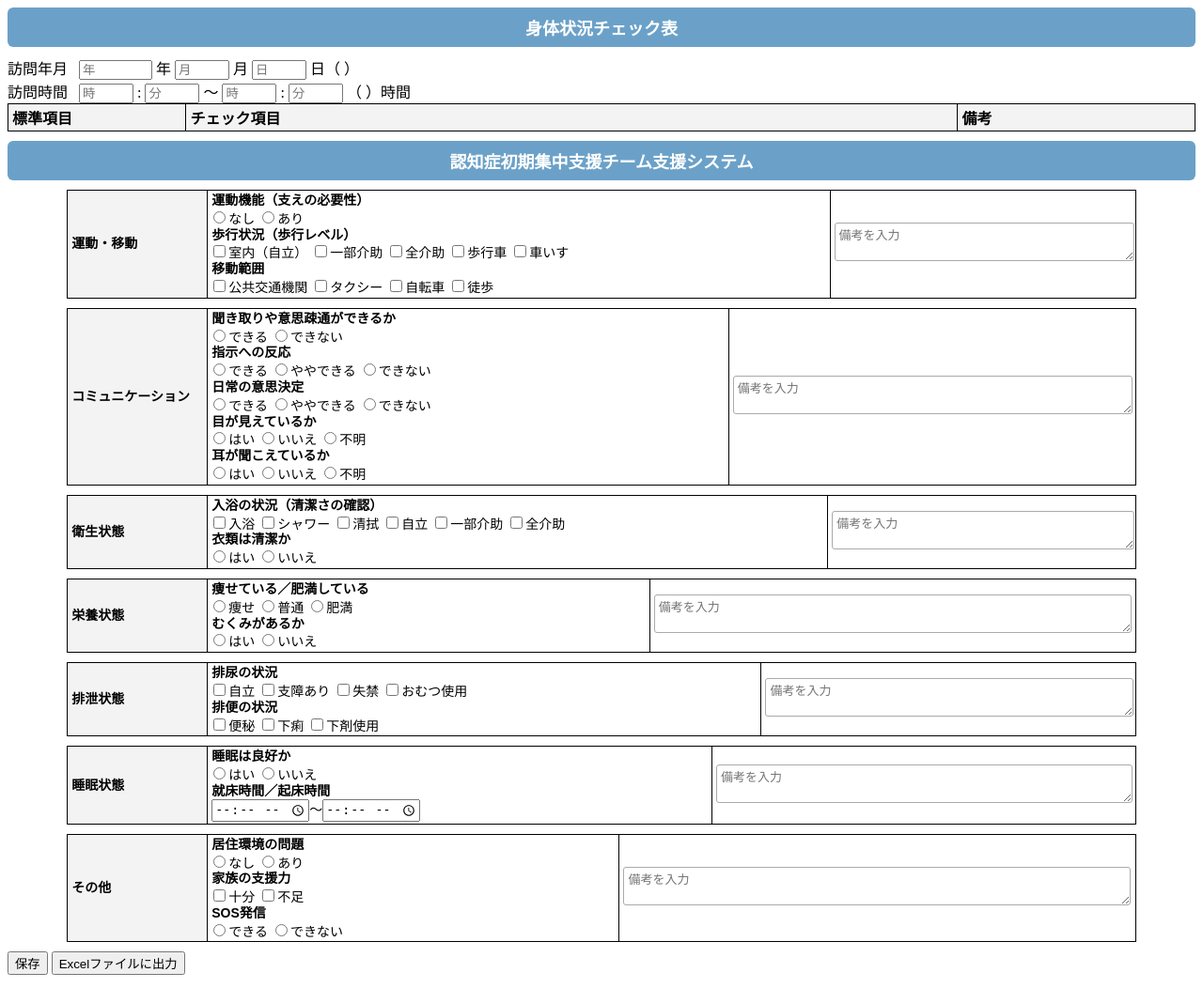
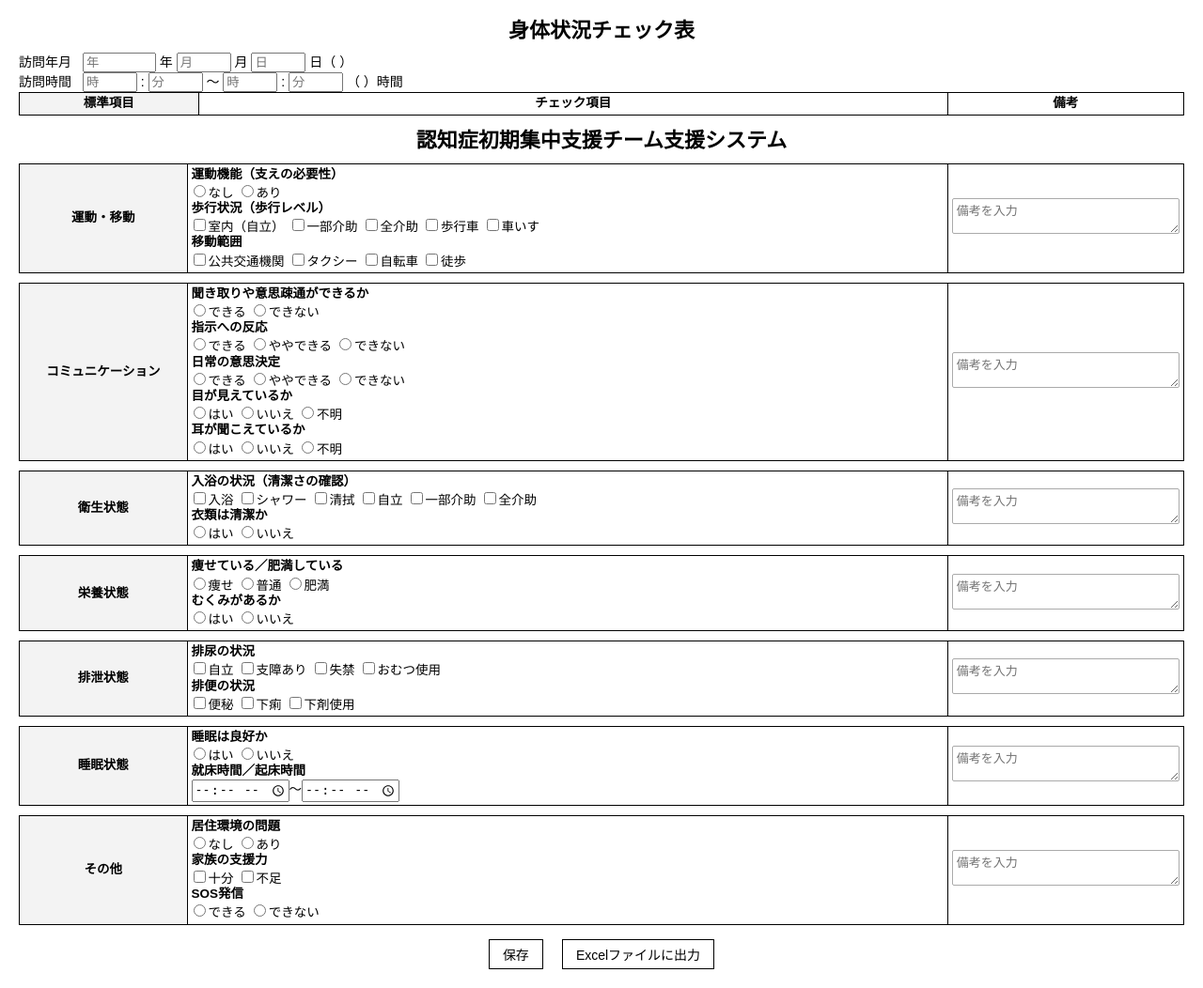
Before and after one commit to UMEZAWADAN/SD-5, a Flask app: template templates/shousai sintai.html in a window 1280 px wide. Shown: the whole page at 94% size. Run offline with Flask 3, Linux system fonts and the light colour scheme; the template is opened without the code that fills it, so the values that code supplies are empty.

Commit message:
Update sintai.css

```diff
--- a/static/css/sintai.css
+++ b/static/css/sintai.css
@@ -1,45 +1,77 @@
-/* ==============================
-   全体レイアウト
-============================== */
-.container {
-  width: 90%;
-  margin: 10px auto;
+/* ===============================
+   全体設定
+=============================== */
+body {
   font-family: "Noto Sans JP", sans-serif;
+  background-color: #fff;
+  color: #000;
   font-size: 14px;
-  line-height: 1.2; /* ← 詰め気味 */
+  line-height: 1.2;
+  margin: 20px;
 }
 
-/* ==============================
-   表デザイン
-============================== */
+/* ===============================
+   ヘッダー
+=============================== */
+.header-title {
+  text-align: center;
+  font-weight: bold;
+  font-size: 22px;
+  margin-bottom: 8px;
+}
+
+.header-table {
+  width: 100%;
+  border-collapse: collapse;
+  border: 1px solid #000;
+  margin-bottom: 6px;
+}
+
+.header-table th,
+.header-table td {
+  border: 1px solid #000;
+  padding: 3px 6px;
+  text-align: left;
+  font-size: 14px;
+}
+
+/* ===============================
+   チェック表
+=============================== */
 .check-table {
   width: 100%;
   border-collapse: collapse;
   border: 1px solid #000;
-  background-color: #fff;
+  table-layout: fixed;
   margin-bottom: 10px;
 }
 
 .check-table th,
 .check-table td {
   border: 1px solid #000;
-  padding: 2px 4px; /* ← 上下2px・左右4pxで非常にコンパクト */
+  padding: 3px 4px;
   vertical-align: middle;
-  text-align: left;
+  font-size: 13.5px;
 }
 
-.check-table th {
+.check-table th:first-child {
+  width: 14%;
   background-color: #f3f3f3;
-  width: 140px;
+  text-align: center;
+  font-weight: bold;
 }
 
-/* ==============================
-   チェック項目のグループ
-============================== */
+.check-table td:nth-child(2) {
+  width: 66%;
+}
+
+.check-table td:last-child {
+  width: 20%;
+}
 .check-group {
   display: flex;
   flex-direction: column;
-  gap: 0; /* ← 項目の間隔ゼロ（完全に詰める） */
+  gap: 0;
   margin: 0;
   padding: 0;
 }
@@ -47,57 +79,41 @@
 .check-group div {
   display: flex;
   align-items: center;
-  margin: 0; /* ← 各行の余白を完全に詰める */
+  margin: 0;
 }
 
 .check-group label {
   margin-right: 6px;
+  white-space: nowrap;
+}
+textarea {
+  width: 100%;
+  min-height: 38px;
+  padding: 2px 4px;
+  border: 1px solid #aaa;
+  border-radius: 2px;
+  resize: vertical;
+  font-size: 13px;
+  box-sizing: border-box;
+}
+.button-area {
+  display: flex;
+  justify-content: center;
+  gap: 20px;
+  margin-top: 15px;
 }
 
-/* ==============================
-   テキストエリア・入力欄
-============================== */
-textarea {
-  width: 98%;
-  min-height: 35px;
-  padding: 2px 4px; /* ← 小さくして詰めた */
-  margin: 1px 0;
-  border: 1px solid #aaa;
-  border-radius: 3px;
-  resize: vertical;
-  font-size: 13px;
+button {
+  font-size: 14px;
+  padding: 5px 14px;
+  border: 1px solid #000;
+  background: #fff;
+  cursor: pointer;
 }
 
-/* ==============================
-   ヘッダー
-============================== */
-header {
-  background-color: #6ba1c8;
-  color: #fff;
-  text-align: center;
-  padding: 8px 0;
-  margin-bottom: 10px;
-  border-radius: 6px;
+button:hover {
+  background-color: #f5f5f5;
 }
-
-h1 {
-  font-size: 18px;
-  margin: 0;
-}
-
-/* ==============================
-   項目タイトル
-============================== */
-.section-title {
-  font-weight: bold;
-  background-color: #eaeaea;
-  padding: 3px 5px;
-  border: 1px solid #000;
-}
-
-/* ==============================
-   細部の調整
-============================== */
 input[type="checkbox"],
 input[type="radio"] {
   margin-right: 3px;
@@ -107,3 +123,10 @@ input[type="radio"] {
 label {
   margin-right: 8px;
 }
+
+h1 {
+  text-align: center;
+  font-size: 22px;
+  font-weight: bold;
+  margin-bottom: 10px;
+}
```
